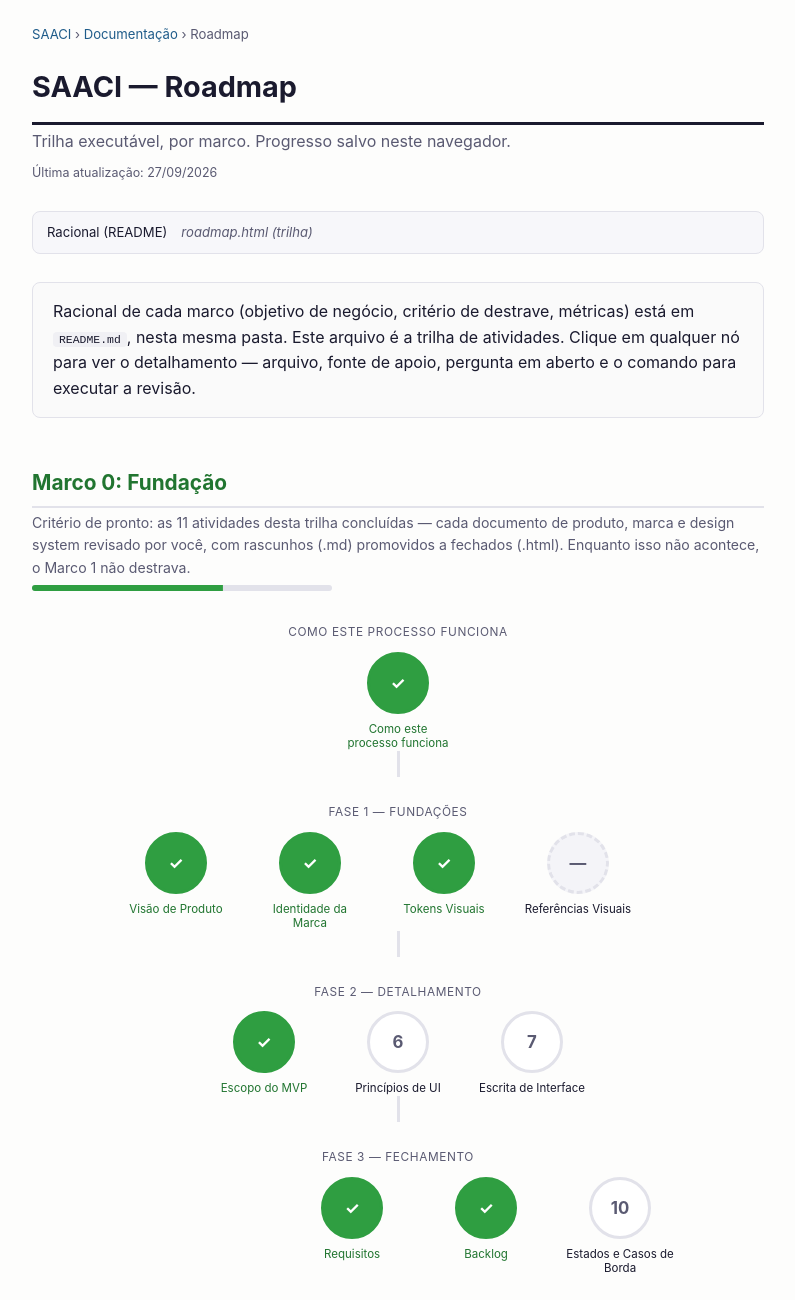
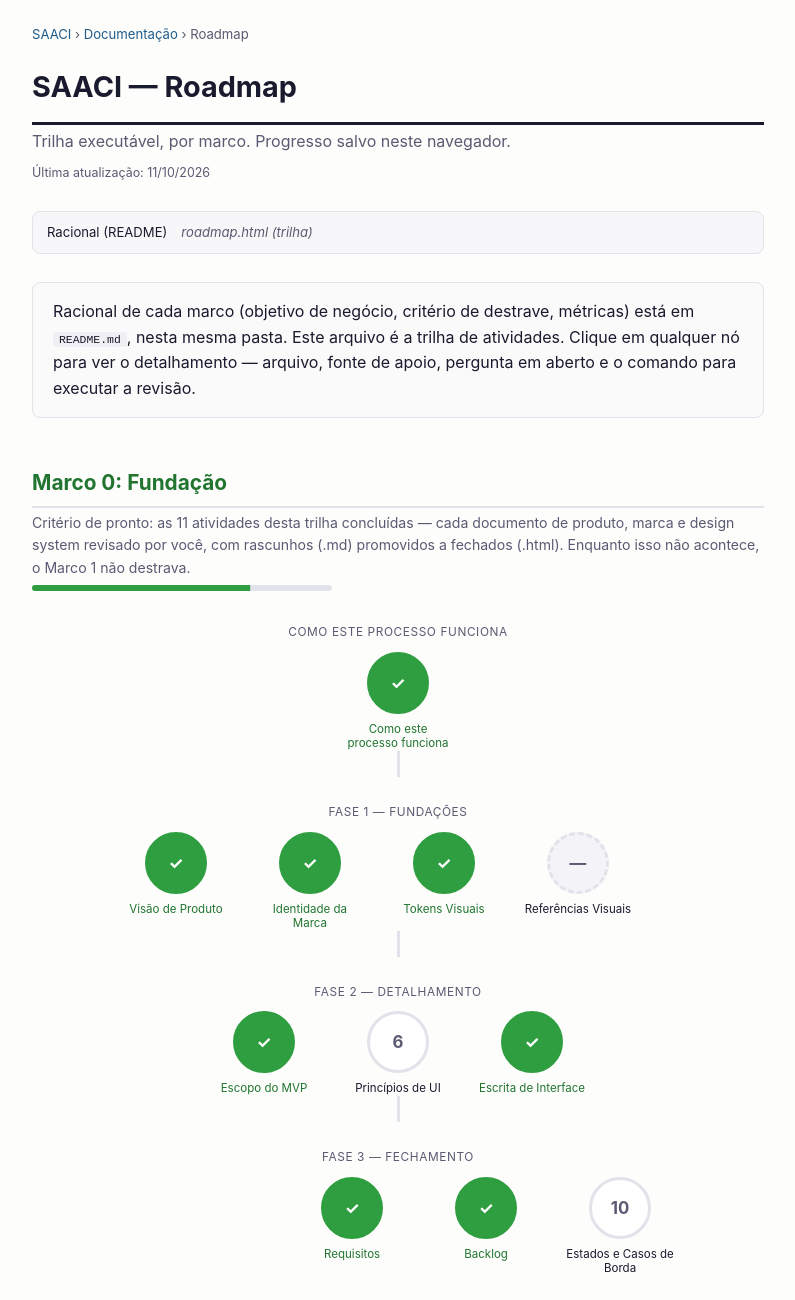
Before and after one commit to JardelBrasiliano/SAACI-produto, a website: page documentacao/roadmap/roadmap.html in a window 1280 px wide. Shown: the top 1300 px of the page, without its empty margins (242-1037 px from the left). Drawn offline with Linux system fonts and the light colour scheme.

Commit message:
docs: fechando o Nó 7 do road map e atualização do indice.json

```diff
--- a/documentacao/design-system/_indice.json
+++ b/documentacao/design-system/_indice.json
@@ -1,7 +1,7 @@
 {
   "pasta": "design-system",
   "descricao": "Princípios de UI, escrita de interface, estados obrigatórios e tokens visuais",
-  "atualizado": "2026-10-04",
+  "atualizado": "2026-10-11",
   "documentos": [
     {
       "arquivo": "principios-ui.html",
--- a/documentacao/roadmap/roadmap.html
+++ b/documentacao/roadmap/roadmap.html
@@ -55,7 +55,7 @@
 <nav class="crumbs"><a href="../../index.html">SAACI</a> › <a href="../README.md">Documentação</a> › Roadmap</nav>
 <h1>SAACI — Roadmap</h1>
 <div class="subtitle">Trilha executável, por marco. Progresso salvo neste navegador.</div>
-<div class="atualizado">Última atualização: 27/09/2026</div>
+<div class="atualizado">Última atualização: 11/10/2026</div>
 <nav class="siblings">
   <a href="README.md">Racional (README)</a>
   <span class="atual">roadmap.html (trilha)</span>
@@ -116,7 +116,7 @@ marco aqui sem adicionar lá é inconsistência a ser pega por <code>/saaci-cons
 <script>
 (function(){
   var STORAGE_KEY = 'saaci-roadmap-marco0';
-  var DONE_ESTATICO = { 0: true, 1: true, 2: true, 3: true, 5: true, 8: true, 9: true };
+  var DONE_ESTATICO = { 0: true, 1: true, 2: true, 3: true, 5: true, 7: true, 8: true, 9: true };
   var done = Object.assign({}, DONE_ESTATICO);
   try { done = Object.assign(done, JSON.parse(localStorage.getItem(STORAGE_KEY) || '{}')); } catch (e) {}
   function salvar() { try { localStorage.setItem(STORAGE_KEY, JSON.stringify(done)); } catch (e) {} }
@@ -171,7 +171,7 @@ marco aqui sem adicionar lá é inconsistência a ser pega por <code>/saaci-cons
     {
       id: 7, fase: 'Fase 2 — Detalhamento', titulo: 'Escrita de Interface', arquivo: '../design-system/escrita-de-interface.html',
       fonte: null,
-      pergunta: 'Conferir consistência com o tom de voz fechado no nó 2.',
+      pergunta: 'Revisado e fechado via /saaci-revisar: exemplos com categorias que não existem no curso-piloto (Pesquisa/Extensão) trocados pelo aviso do RF38 e pelo alerta de limite de palestras como ouvinte; categoria cheia tratada como alerta, não erro. O documento virou fonte única dos exemplos de copy (identidade-marca e principios-ui passam a referenciar), recebeu as regras de produto que só existiam na skill saaci-copy e trocou "número antes de rótulo" por "comece pelo que a pessoa precisa saber ou fazer". Divergência sobre quem identifica a categoria do certificado (backlog-roadmap.html vs estados-e-casos-de-borda.html) fica para /saaci-consistencia.',
       dependeDe: [2], comando: '/saaci-revisar documentacao/design-system/escrita-de-interface.html'
     },
     {
```
